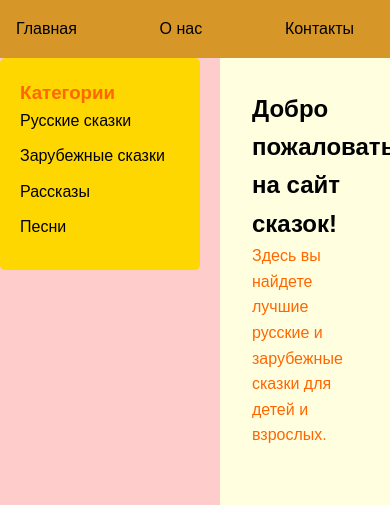
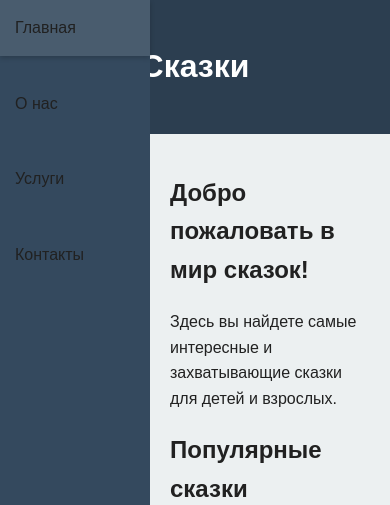
Before and after one commit to Bboylostz/fairi_tales, a Django app: page /main/ in a window 390 px wide; the page is wider, and only the part inside the window is pictured. Shown: the top 505 px of that part. Run offline with Django 5.2, Linux system fonts and the light colour scheme.

Commit message:
добавил переход через навигацию и сделал базовый шаблон

```diff
--- a/fairi_tales/fairi_tales/settings.py
+++ b/fairi_tales/fairi_tales/settings.py
@@ -56,7 +56,7 @@ ROOT_URLCONF = 'fairi_tales.urls'
 TEMPLATES = [
     {
         'BACKEND': 'django.template.backends.django.DjangoTemplates',
-        'DIRS': [],
+        'DIRS': [BASE_DIR / 'main/templates'],
         'APP_DIRS': True,
         'OPTIONS': {
             'context_processors': [
--- /dev/null
+++ b/fairi_tales/main/static/main/css/styl.css
@@ -0,0 +1,167 @@
+:root {
+            --primary-color: #2c3e50;
+            --secondary-color: #34495e;
+            --accent-color: #3498db;
+            --background-color: #ecf0f1;
+            --text-color: #212121;
+            --light-gray: #f1f1f1;
+        }
+
+        body {
+            font-family: Arial, sans-serif;
+            line-height: 1.6;
+            color: var(--text-color);
+            background-color: var(--background-color);
+            margin: 0;
+            padding: 0;
+            overflow-x: hidden;
+        }
+
+        header {
+            background-color: var(--primary-color);
+            color: white;
+            padding: 20px;
+            text-align: center;
+        }
+
+        .left-nav {
+            width: 250px;
+            height: 100vh;
+            position: fixed;
+            left: 0;
+            top: 0;
+            background-color: var(--secondary-color);
+            color: var(--text-color);
+            z-index: 999;
+        }
+
+        .left-nav ul {
+            list-style-type: none;
+            padding: 0;
+            margin: 0;
+        }
+
+        .left-nav li {
+            margin-bottom: 20px;
+        }
+
+        .left-nav a {
+            color: var(--text-color);
+            text-decoration: none;
+            display: block;
+            padding: 15px;
+            transition: background-color 0.3s ease, box-shadow 0.3s ease;
+        }
+
+        .left-nav a:hover,
+        .left-nav a.active {
+            background-color: rgba(255, 255, 255, 0.1);
+            box-shadow: 0 2px 5px rgba(0, 0, 0, 0.2);
+        }
+
+        main {
+            margin-left: 250px;
+            padding: 20px;
+        }
+
+        .story-item {
+            width: 200px;
+            height: 200px;
+            border-radius: 5px;
+            background-color: white;
+            margin: 10px;
+            padding: 20px;
+            transition: transform 0.3s ease, box-shadow 0.3s ease;
+        }
+
+        .story-item:hover,
+        .story-item.active {
+            transform: translateY(-5px);
+            box-shadow: 0 5px 15px rgba(0, 0, 0, 0.2);
+        }
+
+        .story-grid {
+            display: flex;
+            flex-wrap: wrap;
+            justify-content: center;
+        }
+
+        @media (max-width: 1200px) {
+            .story-grid {
+                flex-direction: column;
+            }
+        }
+
+        @media (max-width: 768px) {
+            .left-nav {
+                width: 180px;
+            }
+
+            main {
+                margin-left: 180px;
+            }
+        }
+
+        @media (max-width: 480px) {
+            .left-nav {
+                width: 150px;
+            }
+
+            main {
+                margin-left: 150px;
+            }
+        }
+
+        .character-gallery {
+            display: flex;
+            justify-content: space-between;
+            gap: 20px;
+            margin-top: 20px;
+        }
+
+        .character-circle {
+            width: 200px;
+            height: 200px;
+            border: 2px solid var(--accent-color);
+            border-radius: 50%;
+            overflow: hidden;
+            transition: transform 0.3s ease, box-shadow 0.3s ease, border-color 0.3s ease;
+        }
+
+        .character-circle:hover,
+        .character-circle.active {
+            transform: scale(1.05);
+            box-shadow: 0 5px 15px rgba(0, 0, 0, 0.2);
+            border-color: var(--primary-color);
+        }
+
+        .character-circle img {
+            width: 100%;
+            height: 100%;
+            object-fit: cover;
+        }
+
+        .character-name {
+            position: absolute;
+            bottom: 20px;
+            left: 20px;
+            right: 20px;
+            color: white;
+            background-color: rgba(0, 0, 0, 0.5);
+            padding: 5px 10px;
+            border-radius: 10px;
+            font-size: 16px;
+            text-align: center;
+        }
+
+        .character-name::after {
+            content: '';
+            position: absolute;
+            bottom: -10px;
+            left: 50%;
+            width: 0;
+            height: 0;
+            border-style: solid;
+            border-width: 10px 0 0 10px;
+            border-color: transparent transparent transparent white;
+        }
--- a/fairi_tales/main/templates/main/base.html
+++ b/fairi_tales/main/templates/base.html
@@ -4,6 +4,8 @@
     <meta charset="UTF-8">
     <meta name="viewport" content="width=device-width, initial-scale=1.0">
     <title>Сказки</title>
+    {% load static %}
+    <link rel="stylesheet" href="{% static 'main/css/styl.css' %}">
     <style>
         :root {
             --primary-color: #2c3e50;
@@ -175,7 +177,7 @@
     </style>
 </head>
 <body>
-    <!-- Шапка -->
+ <!-- Шапка -->
     <header>
         <h1>Сказки</h1>
     </header>
@@ -183,82 +185,14 @@
     <!-- Левая панель навигации -->
     <nav class="left-nav">
         <ul>
-            <li><a href="#home" class="active">Главная</a></li>
-            <li><a href="#about">О нас</a></li>
+            <li><a href="home" class="active">Главная</a></li>
+            <li><a href="about">О нас</a></li>
             <li><a href="#services">Услуги</a></li>
             <li><a href="#contact">Контакты</a></li>
         </ul>
     </nav>
+    {% block content %}
 
-    <!-- Основное содержимое -->
-    <main>
-        <section id="hero">
-            <h2>Добро пожаловать в мир сказок!</h2>
-            <p>Здесь вы найдете самые интересные и захватывающие сказки для детей и взрослых.</p>
-        </section>
-
-        <section id="popular-stories">
-            <h2>Популярные сказки</h2>
-            <div class="story-grid">
-                <div class="story-item">
-                    <img src="image1.jpg" alt="Сказка 1">
-                    <h3>Сказка 1</h3>
-                    <p>Краткое описание первой сказки...</p>
-                </div>
-                <div class="story-item">
-                    <img src="image2.jpg" alt="Сказка 2">
-                    <h3>Сказка 2</h3>
-                    <p>Краткое описание второй сказки...</p>
-                </div>
-                <div class="story-item">
-                    <img src="image3.jpg" alt="Сказка 3">
-                    <h3>Сказка 3</h3>
-                    <p>Краткое описание третьей сказки...</p>
-                </div>
-                <div class="story-item">
-                    <img src="image4.jpg" alt="Сказка 4">
-                    <h3>Сказка 4</h3>
-                    <p>Краткое описание четвертой сказки...</p>
-                </div>
-                <div class="story-item">
-                    <img src="image5.jpg" alt="Сказка 5">
-                    <h3>Сказка 5</h3>
-                    <p>Краткое описание пятой сказки...</p>
-                </div>
-                <div class="story-item">
-                    <img src="image6.jpg" alt="Сказка 6">
-                    <h3>Сказка 6</h3>
-                    <p>Краткое описание шестой сказки...</p>
-                </div>
-            </div>
-        </section>
-
-        <section id="character-gallery">
-            <h2>Галерея персонажей</h2>
-            <div class="character-gallery">
-                <div class="character-circle">
-                    <img src="character1.png" alt="Персонаж 1">
-                </div>
-                <div class="character-circle">
-                    <img src="character2.png" alt="Персонаж 2">
-                </div>
-                <div class="character-circle">
-                    <img src="character3.png" alt="Персонаж 3">
-                </div>
-            </div>
-        </section>
-
-        <section id="testimonials">
-            <h2>Что говорят наши читатели</h2>
-            <blockquote>
-                <p>Отзыв клиента 1</p>
-                <cite>Имя клиента 1</cite>
-            </blockquote>
-            <blockquote>
-                <p>Отзыв клиента 2</p>
-                <cite>Имя клиента 2</cite>
-            </blockquote>
-        </section>
-    </main>
+    {% endblock %}
 </body>
 </html>
--- /dev/null
+++ b/fairi_tales/main/templates/main/home.html
@@ -0,0 +1,75 @@
+{% extends 'base.html' %}
+
+{% block title %}Главная страница{% endblock %}
+
+{% block content %}
+<main>
+        <section id="hero">
+            <h2>Добро пожаловать в мир сказок!</h2>
+            <p>Здесь вы найдете самые интересные и захватывающие сказки для детей и взрослых.</p>
+        </section>
+
+        <section id="popular-stories">
+            <h2>Популярные сказки</h2>
+            <div class="story-grid">
+                <div class="story-item">
+                    <img src="image1.jpg" alt="Сказка 1">
+                    <h3>Сказка 1</h3>
+                    <p>Краткое описание первой сказки...</p>
+                </div>
+                <div class="story-item">
+                    <img src="image2.jpg" alt="Сказка 2">
+                    <h3>Сказка 2</h3>
+                    <p>Краткое описание второй сказки...</p>
+                </div>
+                <div class="story-item">
+                    <img src="image3.jpg" alt="Сказка 3">
+                    <h3>Сказка 3</h3>
+                    <p>Краткое описание третьей сказки...</p>
+                </div>
+                <div class="story-item">
+                    <img src="image4.jpg" alt="Сказка 4">
+                    <h3>Сказка 4</h3>
+                    <p>Краткое описание четвертой сказки...</p>
+                </div>
+                <div class="story-item">
+                    <img src="image5.jpg" alt="Сказка 5">
+                    <h3>Сказка 5</h3>
+                    <p>Краткое описание пятой сказки...</p>
+                </div>
+                <div class="story-item">
+                    <img src="image6.jpg" alt="Сказка 6">
+                    <h3>Сказка 6</h3>
+                    <p>Краткое описание шестой сказки...</p>
+                </div>
+            </div>
+        </section>
+
+        <section id="character-gallery">
+            <h2>Галерея персонажей</h2>
+            <div class="character-gallery">
+                <div class="character-circle">
+                    <img src="character1.png" alt="Персонаж 1">
+                </div>
+                <div class="character-circle">
+                    <img src="character2.png" alt="Персонаж 2">
+                </div>
+                <div class="character-circle">
+                    <img src="character3.png" alt="Персонаж 3">
+                </div>
+            </div>
+        </section>
+
+        <section id="testimonials">
+            <h2>Что говорят наши читатели</h2>
+            <blockquote>
+                <p>Отзыв клиента 1</p>
+                <cite>Имя клиента 1</cite>
+            </blockquote>
+            <blockquote>
+                <p>Отзыв клиента 2</p>
+                <cite>Имя клиента 2</cite>
+            </blockquote>
+        </section>
+    </main>
+{% endblock %}
--- a/fairi_tales/main/templates/main/index.html
+++ /dev/null
@@ -1,199 +0,0 @@
-<!DOCTYPE html>
-<html lang="ru">
-<head>
-    <meta charset="UTF-8">
-    <meta name="viewport" content="width=device-width, initial-scale=1.0">
-    <title>Сказки</title>
-
-    {% load static %}
-    <link rel="stylesheet" href="{% static 'main/css/styles.css' %}">
-    <style>
-    /* Общие стили */
-    * {
-        margin: 0;
-        padding: 0;
-        box-sizing: border-box;
-    }
-
-    body {
-        font-family: Arial, sans-serif;
-        line-height: 1.6;
-        color: #ff6600; /* Изменено на желтый цвет для детской аудитории */
-        background-color: #ffffff; /* Изменено на белый цвет */
-    }
-
-    .container {
-    width: 100%;
-    margin: 0 auto;
-    overflow: hidden;
-    background-color: #ffcccc; /* Цвет фона */
-    max-width: 100%; /* Предотвращает превышение ширины экрана */
-    box-sizing: border-box; /* Включает отступы и границы в общую ширину */
-}
-
-
-
-   /* Левая панель навигации */
-    .left-nav {
-        float: left;
-        width: 200px;
-
-        padding: 20px;
-        background-color: #ffd700; /* Изменено на золотистый цвет */
-        border-radius: 5px;
-    }
-
-    .left-nav ul {
-        list-style-type: none;
-    }
-
-    .left-nav ul li {
-        margin-bottom: 10px;
-    }
-
-    .left-nav ul a {
-        text-decoration: none;
-        color: #000000; /* Изменено на черный цвет для контраста */
-    }
-
-    .left-nav ul a:hover {
-        color: #ff00ff; /* Изменено на розовый цвет при наведении */
-    }
-
-    /* Правая часть сайта */
-    .right-content {
-        margin-left: 220px;
-    }
-
-   header {
-    background-color: #d79628; /* Нежный бежевый цвет */
-    color: #333333; /* Темно-серый цвет для текста */
-    padding: 1rem;
-}
-
-
-    nav ul {
-        list-style-type: none;
-        display: flex;
-        justify-content: space-between;
-    }
-
-    nav ul li {
-        margin-right: 20px;
-    }
-
-    nav ul a {
-        text-decoration: none;
-        color: #000000; /* Изменено на черный цвет */
-    }
-
-    /* Основное содержимое */
-    main {
-        min-height: 80vh;
-    }
-
-    section {
-        padding: 2rem;
-        background-color: #ffffe0; /* Изменено на светло-желтый цвет */
-    }
-
-    h1, h2 {
-        color: #000000; /* Изменено на черный цвет */
-    }
-
-    /* Список сказок */
-    .story-list {
-        display: grid;
-        grid-template-columns: repeat(auto-fit, minmax(250px, 1fr));
-        gap: 20px;
-    }
-
-    .story-list article {
-        background-color: #fff0f0; /* Изменено на светло-розовый цвет */
-        padding: 1rem;
-        border-radius: 5px;
-    }
-
-    /* Форма контактов */
-    footer {
-        background-color: #ffcccb; /* Изменено на светло-розовый цвет */
-        color: #000000; /* Изменено на черный цвет */
-        text-align: center;
-        padding: 1rem;
-    }
-</style>
-
-</head>
-
-<body>
-    <header>
-        <nav>
-            <ul>
-                <li><a href="#home">Главная</a></li>
-
-                <li><a href="#about">О нас</a></li>
-                <li><a href="#contact">Контакты</a></li>
-            </ul>
-        </nav>
-    </header>
-
-    <div class="container">
-        <aside class="left-nav">
-            <h3>Категории</h3>
-            <ul>
-                <li><a href="#">Русские сказки</a></li>
-                <li><a href="#">Зарубежные сказки</a></li>
-                <li><a href="#">Рассказы</a></li>
-                <li><a href="#">Песни</a></li>
-            </ul>
-        </aside>
-
-        <main class="right-content">
-
-            <section id="home">
-
-
-
-                <h1>Добро пожаловать на сайт сказок!</h1>
-                <p>Здесь вы найдете лучшие русские и зарубежные сказки для детей и взрослых.</p>
-            </section>
-
-            <section id="stories">
-                <h2>Наши сказки</h2>
-                <div class="story-list">
-                    <article>
-                        <h3>Сказка 1</h3>
-                        <p>Краткое описание первой сказки...</p>
-                    </article>
-                    <article>
-                        <h3>Сказка 2</h3>
-                        <p>Краткое описание второй сказки...</p>
-                    </article>
-                    <article>
-                        <h3>Сказка 3</h3>
-                        <p>Краткое описание третьей сказки...</p>
-                    </article>
-                </div>
-            </section>
-
-            <section id="about">
-                <h2>О нас</h2>
-                <p>Наш сайт был создан с любовью к сказкам и детям. Мы стремимся предоставить доступ к лучшим русским и зарубежным сказкам для удовольствия всей семьи.</p>
-            </section>
-
-            <section id="contact">
-                <h2>Контакты</h2>
-                <form action="#" method="post">
-                    <input type="text" placeholder="Ваше имя" required>
-                    <textarea placeholder="Сообщение" required></textarea>
-                    <button type="submit">Отправить</button>
-                </form>
-            </section>
-        </main>
-    </div>
-
-    <footer>
-        <p>&copy; 2024 Сайт сказок. Все права защищены.</p>
-    </footer>
-</body>
-</html>
--- a/fairi_tales/main/urls.py
+++ b/fairi_tales/main/urls.py
@@ -5,7 +5,9 @@ from . import views
 
 app_name = 'main'
 
+
+
 urlpatterns = [
-
     path('', views.home, name='home'),
+    path('about/', views.about, name='about'),
 ]
--- a/fairi_tales/main/views.py
+++ b/fairi_tales/main/views.py
@@ -1,4 +1,7 @@
 from django.shortcuts import render
 
 def home(request):
-    return render(request, 'main/index.html')
+    return render(request, 'main/home.html')
+
+def about(request):
+    return render(request, 'main/about.html')
```
Also changed, not shown: fairi_tales/main/templates/main/about.html (added, +7 -0 lines).
